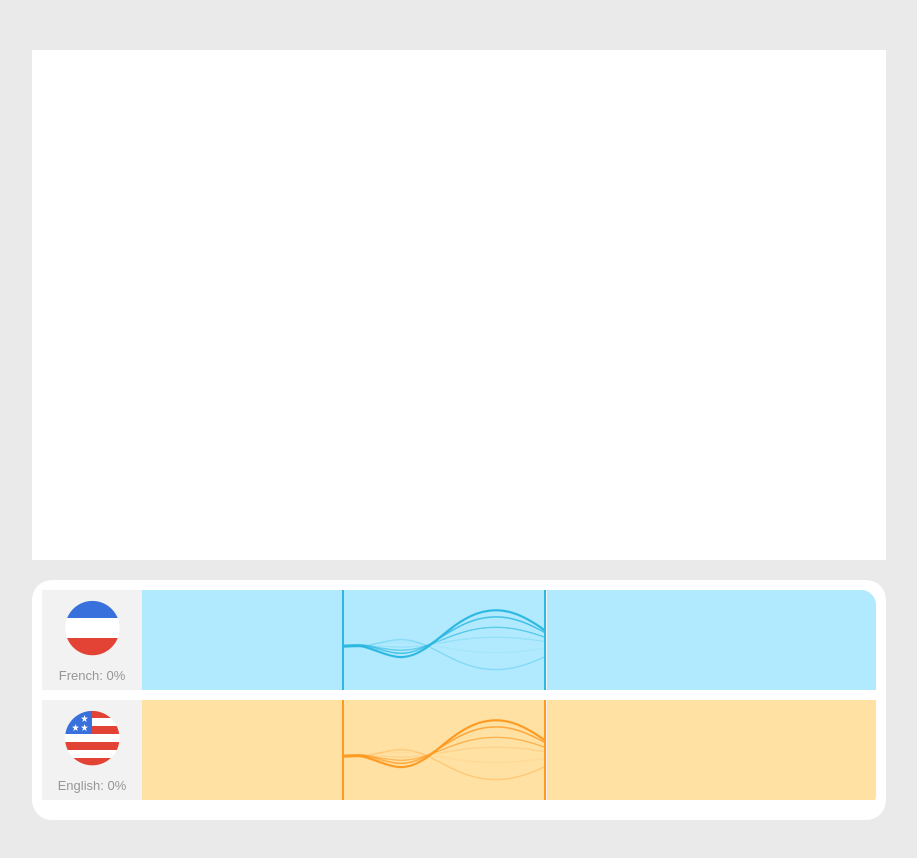
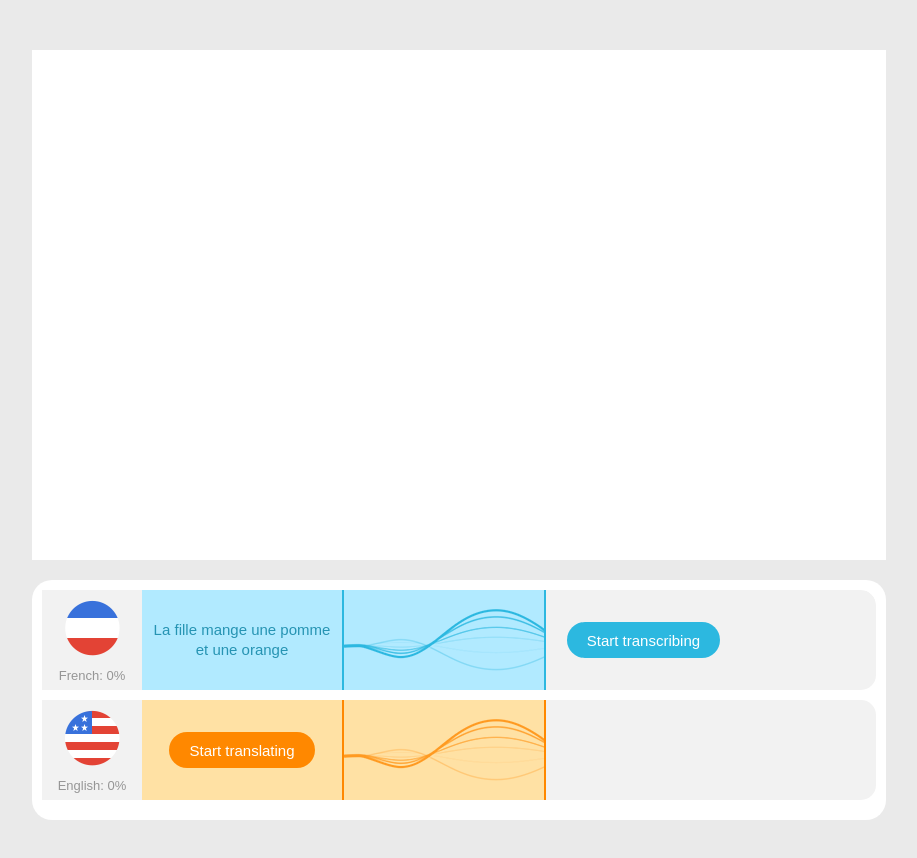
Before and after one commit to vicki-c/hackathon-video, a plain HTML site: page index.html in a window 1280 px wide. Shown: the whole page, without its empty margins (181-1098 px from the left). Drawn offline with Linux system fonts and the light colour scheme.

Commit message:
adding buttons

```diff
--- a/css/mixins.less
+++ b/css/mixins.less
@@ -3,7 +3,7 @@
 //------------------------------
 
 @blue: #2cb8e0;
-@orange: #ff9a21;
+@orange: #ff8800;
 @green: #99cc00;
 @red: #ff4444;
 
@@ -278,3 +278,36 @@
 		height: 12px;
     background: #e3e3e3;
 }
+
+
+.btn {
+	height: 36px;
+	.border-radius(30px);
+	border: none;
+	padding: 0 20px;
+	&.blue {
+		background: @blue;
+		color: white;
+		&:hover {
+			background: #31c4ee;
+		}
+		&:active {
+			background: #2fa6d2;
+		}
+	}
+
+	&.green {
+		background: @green;
+		color: white;
+	}
+	&.orange {
+		background: @orange;
+		color: white;
+		&:hover {
+			background: #ff941a;
+		}
+		&:active {
+			background: #ea7d00;
+		}
+	}
+}
--- a/css/styles.less
+++ b/css/styles.less
@@ -57,6 +57,9 @@ body {
 				&.recording {
 					background: url("/images/soundwave-blue.png") repeat-x #b1eaff;
 				}
+				.text p {
+					color: #2694b3;
+				}
 			}
 		}
 		&.translation {
@@ -67,6 +70,9 @@ body {
 				}
 				&.recording {
 					background: url("/images/soundwave-orange.png") repeat-x #ffe1a4;
+				}
+				.text p {
+					color: #f18300;
 				}
 			}
 		}
@@ -95,9 +101,32 @@ body {
 
 .track-segments {
 	.clearfix();
+
 	.track-segment {
 		display: inline-block;
+		vertical-align: top;
 		height: 100px;
+		word-spacing: 0;
+		font-size: 15px;
+		line-height: 20px;
+		white-space: normal;
+		.text {
+			display: table;
+			width: 100%;
+			height: 100px;
+		}
+		p {
+			display: table-cell;
+			vertical-align: middle;
+			text-align: center;
+			padding: 0 10px;
+		}
+		&.empty {
+			border-right: none !important;
+		}
+		.btn {
+			margin: 0 10px;
+		}
 	}
 }
 
--- a/index.html
+++ b/index.html
@@ -21,19 +21,23 @@
 
                 <ul class="language-track-list">
                     <li class="language-track original">
-
                         <ul class="track-segments">
-                            <li class="track-segment recorded" style="width: 200px;"></li>
+                            <li class="track-segment recorded" style="width: 200px;">
+                                <div class="text"><p>La fille mange une pomme et une orange</p></div>
+                            </li>
                             <li class="track-segment recording" style="width: 200px;"></li>
-                            <li class="track-segment recorded" style="width: 700px;"></li>
+                            <li class="track-segment empty">
+                                <div class="text"><p><button class="btn blue">Start transcribing</button></p></div>
+                            </li>
                         </ul>
                     </li>
                     <li class="language-track translation">
+                        <ul class="track-segments">
+                            <li class="track-segment recorded" style="width: 200px;">
+                                <div class="text"><p><button class="btn orange">Start translating</button></p></div>
+                            </li>
+                            <li class="track-segment recording" style="width: 200px;"></li>
 
-                        <ul class="track-segments">
-                            <li class="track-segment recorded" style="width: 200px;"></li>
-                            <li class="track-segment recording" style="width: 200px;"></li>
-                            <li class="track-segment recorded" style="width: 700px;"></li>
                         </ul>
                     </li>
                 </ul>
```
